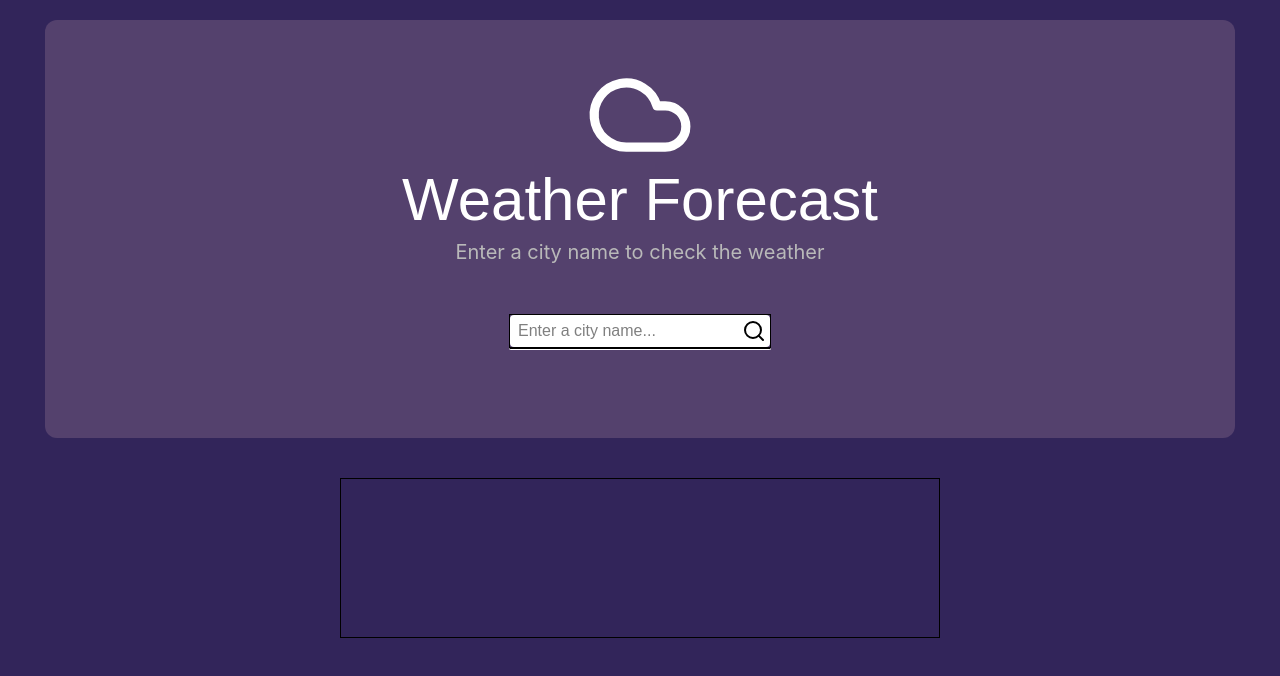
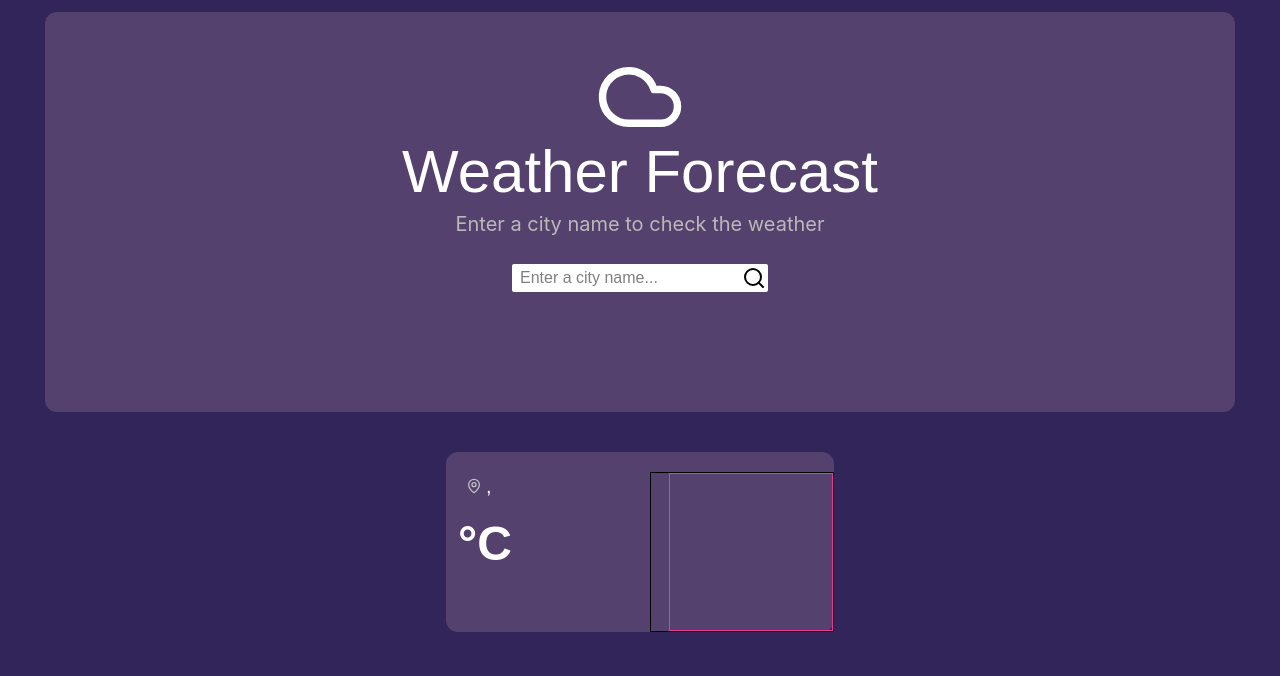
Before and after one commit to DevLetto/WeatherApp, a React (Vite) app in the folder Client/: page / in a window 1280 px wide. Shown: the top 676 px of the page. Built offline with nearby package versions, Linux system fonts and the light colour scheme.

Commit message:
Progress: Finishing the weatherinfo component

```diff
--- a/Client/src/index.css
+++ b/Client/src/index.css
@@ -9,4 +9,5 @@
   --color-container: #54416D;
   --color-border: #5C5C5C;
   --color-paragraph: #B9B9B9;
+  --color-weatherText: #BFBFBF;
 }
--- a/Client/src/pages/SearchInput.jsx
+++ b/Client/src/pages/SearchInput.jsx
@@ -4,18 +4,18 @@ import Sugestion from "./Sugestion";
 export default function SearchInput({ city, setCity, getWeather }) {
   return (
     <div className=" flex flex-col ">
-      <div className="relative border">
+      <div className="relative ">
         <input
           type="text"
           value={city}
           onChange={(e) => setCity(e.target.value)}
-          className="w-65 h-8 bg-white pl-2 pr-7 truncate rounded font-[Arial] "
+          className="w-65 h-8 bg-white pl-2 pr-7 truncate rounded font-[Arial] border-2 border-container  focus:border-purple-950 focus:outline-none "
           placeholder="Enter a city name..."
         />
         <Search onClick={getWeather} className="absolute bottom-1 left-58" />
       </div>
       <div>
-        <Sugestion city={city} />
+
       </div>
     </div>
   );
--- a/Client/src/pages/WeatherInfo.jsx
+++ b/Client/src/pages/WeatherInfo.jsx
@@ -1,12 +1,27 @@
-export default function WeatherInfo({weather}){
-    return(
-        <div className="h-40 w-150 border">
-            <p>{weather.city || ""}</p>
-            <p>{weather.country || ""}</p>
-            <p>{weather.temperature || ""}</p>
-            <p>{weather.description || ""}</p>
-            <p>{weather.humidity || ""}</p>
-            <p>{weather.wind || ""}</p>
+import { MapPin } from "lucide-react";
+
+export default function WeatherInfo({ weather }) {
+  return (
+    <div className="h-45 w-97 rounded-xl bg-container  flex flex-rol pt-5 pl-5">
+      <div className="flex flex-col gap-5  w-1/2">
+        <div className=" flex flex-rol items-center gap-1">
+          <MapPin className="text-weatherText size-4" />
+          <p className="text-xl text-white font-[Arial]">
+            {weather.city}, {weather.country}
+          </p>
         </div>
-    )
+        <div className="flex flex-col ">
+          <h1 className="text-white text-5xl font-[Arial] font-bold -ml-2">
+            {weather.temperature}°C
+          </h1>
+          <p className="text-weatherText text-xl font-[Arial]">
+            {weather.description}
+          </p>
+        </div>
+      </div>
+      <div className="border w-1/2 flex justify-end">
+        <div className="w-[90%] border border-pink-500">{/* Parei aqui */}</div>
+      </div>
+    </div>
+  );
 }
--- a/Client/src/pages/WeatherScreen.jsx
+++ b/Client/src/pages/WeatherScreen.jsx
@@ -34,11 +34,11 @@ export default function WeatherScreen() {
 //   console.log(city);
 
   return (
-    <div className="w-screen h-screen bg-back flex items-center justify-center">
-      <main className="h-[95%] w-[93%] flex flex-col items-center gap-10">
-        <section className="w-full h-[55%] bg-container rounded-xl border-border flex flex-col items-center p-10 ">
+    <div className="w-screen h-screen bg-back flex items-center justify-center pt-3">
+      <main className="h-full w-[93%] flex flex-col items-center gap-10">
+        <section className="w-full h-100 bg-container rounded-xl border-border flex flex-col items-center p-10 ">
           <div>
-            <Cloud color="white" size={110} />
+            <Cloud color="white" size={90} />
           </div>
           <div className="text-center">
             <h1 className="text-6xl text-white font-[Arial]">
@@ -48,7 +48,7 @@ export default function WeatherScreen() {
               Enter a city name to check the weather
             </p>
           </div>
-          <div className="mt-12">
+          <div className="mt-6  ">
             <SearchInput city={city} setCity={setCity} getWeather={getWeather} />
           </div>
         </section>
```
Also changed, not shown: 1 other file (tests, documents, lock files or other folders).
